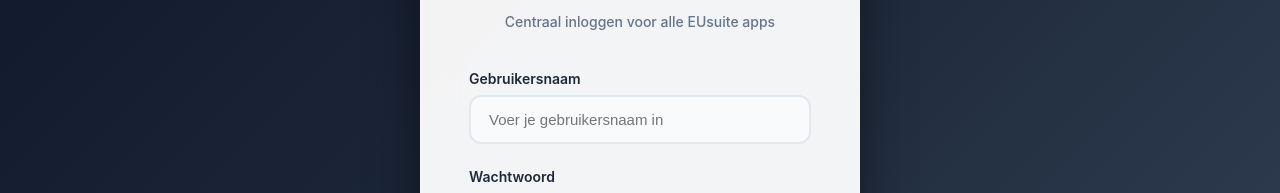
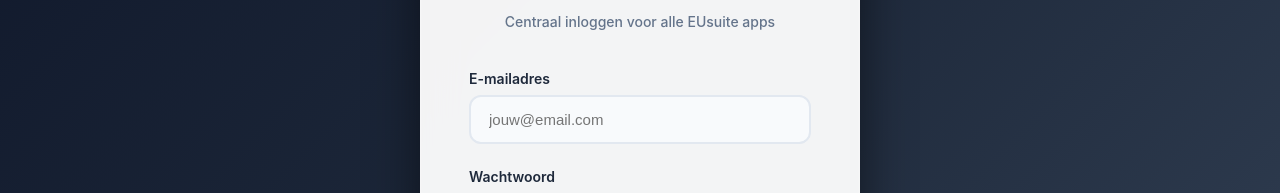
Before and after one commit to Dylan0165/eusuite-login, a React (Vite) app: page /login in a window 1280 px wide. Shown: the part 259-452 px from the top of the page. Built offline with nearby package versions, Linux system fonts and the light colour scheme.

Commit message:
feat: change login to use email instead of username

```diff
--- a/src/pages/Login.jsx
+++ b/src/pages/Login.jsx
@@ -8,7 +8,7 @@
 function Login() {
   const [searchParams] = useSearchParams()
   const navigate = useNavigate()
-  const [username, setUsername] = useState('')
+  const [email, setEmail] = useState('')
   const [password, setPassword] = useState('')
   const [error, setError] = useState('')
   const [loading, setLoading] = useState(false)
@@ -27,7 +27,7 @@
         },
         credentials: 'include', // BELANGRIJK: voor SSO cookie
         body: JSON.stringify({
-          username,
+          email,
           password,
         }),
       })
@@ -66,16 +66,16 @@
           )}
 
           <div className="form-group">
-            <label htmlFor="username">Gebruikersnaam</label>
+            <label htmlFor="email">E-mailadres</label>
             <input
-              type="text"
-              id="username"
-              value={username}
-              onChange={(e) => setUsername(e.target.value)}
+              type="email"
+              id="email"
+              value={email}
+              onChange={(e) => setEmail(e.target.value)}
               required
               disabled={loading}
-              autoComplete="username"
-              placeholder="Voer je gebruikersnaam in"
+              autoComplete="email"
+              placeholder="jouw@email.com"
             />
           </div>
 
```
